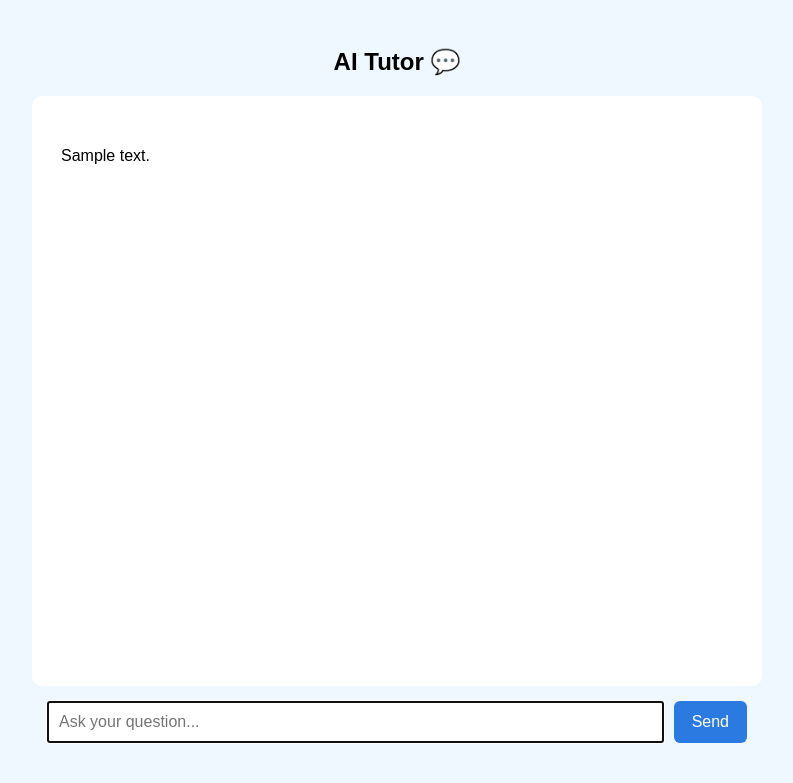
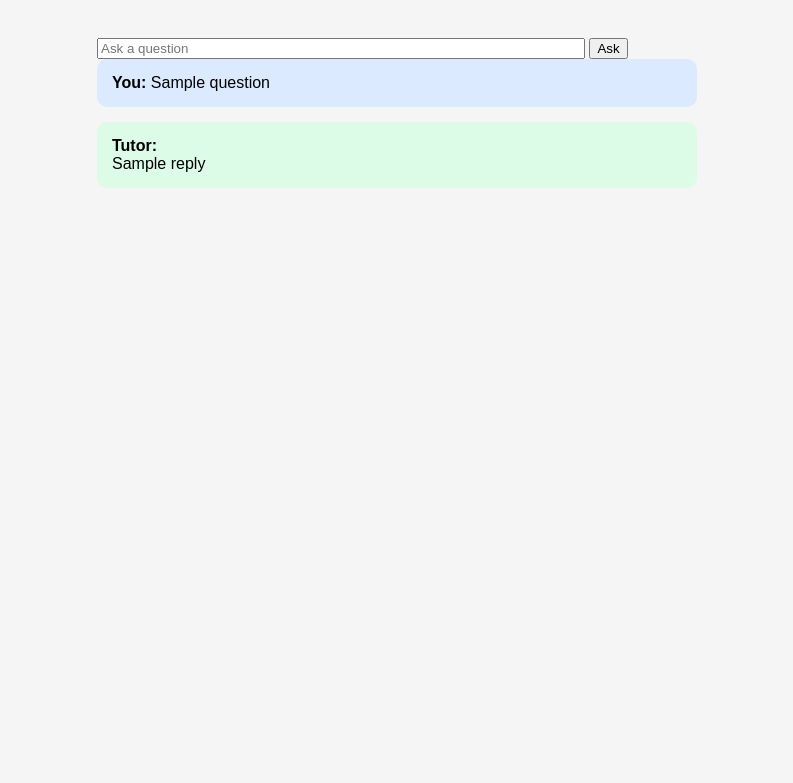
Before and after one commit to shakthiprasad445-design/ai-tutor, a Flask app: template templates/index.html in a window 1280 px wide. Shown: the top 783 px of the page, without its empty margins (243-1036 px from the left). Run offline with Flask 3, Linux system fonts and the light colour scheme; the template is opened without the code that fills it: most values are stand-ins (such as "Sample title", 1, 10 or a date in 2020).

Commit message:
Refactor HTML structure and styles for chat interface

```diff
--- a/templates/index.html
+++ b/templates/index.html
@@ -1,111 +1,29 @@
 <!DOCTYPE html>
-<html lang="en">
+<html>
 <head>
-    <meta charset="UTF-8">
-    <meta name="viewport" content="width=device-width, initial-scale=1.0">
     <title>AI Tutor</title>
     <style>
-        body {
-            font-family: Arial, sans-serif;
-            background: #f0f8ff;
-            padding: 20px;
-        }
-
-        .chat-box {
-            max-width: 700px;
-            margin: auto;
-            background: white;
-            padding: 15px;
-            border-radius: 10px;
-            height: 70vh;
-            overflow-y: auto;
-        }
-
-        .bubble {
-            padding: 10px 14px;
-            border-radius: 15px;
-            margin: 8px 0;
-            max-width: 75%;
-            white-space: pre-line;
-        }
-
-        .user {
-            background: #2a7ae2;
-            color: white;
-            margin-left: auto;
-            text-align: right;
-        }
-
-        .tutor {
-            background: #e0f7fa;
-            color: #000;
-            margin-right: auto;
-        }
-
-        form {
-            max-width: 700px;
-            margin: 15px auto;
-            display: flex;
-            gap: 10px;
-        }
-
-        input {
-            flex: 1;
-            padding: 10px;
-            font-size: 16px;
-        }
-
-        button {
-            padding: 10px 18px;
-            font-size: 16px;
-            background: #2a7ae2;
-            color: white;
-            border: none;
-            border-radius: 6px;
-            cursor: pointer;
-        }
-        .typing {
-    font-style: italic;
-    opacity: 0.7;
-}
-
-.dots::after {
-    content: "";
-    animation: dots 1.5s steps(3, end) infinite;
-}
-
-@keyframes dots {
-    0% { content: ""; }
-    33% { content: "."; }
-    66% { content: ".."; }
-    100% { content: "..."; }
-}
-
+        body { font-family: Arial; background: #f5f5f5; padding: 30px; }
+        .chat { max-width: 600px; margin: auto; }
+        .box { background: white; padding: 15px; border-radius: 10px; margin-bottom: 15px; }
+        .user { background: #dbeafe; }
+        .tutor { background: #dcfce7; }
     </style>
 </head>
 <body>
+<div class="chat">
+    <form method="post">
+        <input name="question" style="width:80%" placeholder="Ask a question" required>
+        <button type="submit">Ask</button>
+    </form>
 
-<h2 style="text-align:center;">AI Tutor 💬</h2>
+    {% if question %}
+        <div class="box user"><b>You:</b> {{ question }}</div>
+    {% endif %}
 
-<div class="chat-box">
-    {% for role, message in chat %}
-        <div class="bubble {{ role }}">
-            {{ message }}
-        </div>
-    {% endfor %}
-
-    {% if thinking %}
-        <div class="bubble tutor typing">
-            Tutor is thinking<span class="dots"></span>
-        </div>
+    {% if reply %}
+        <div class="box tutor"><b>Tutor:</b><br>{{ reply.replace('\n','<br>')|safe }}</div>
     {% endif %}
 </div>
-
-
-<form method="POST">
-    <input type="text" name="question" placeholder="Ask your question..." required autofocus>
-    <button type="submit">Send</button>
-</form>
-
 </body>
 </html>
```
